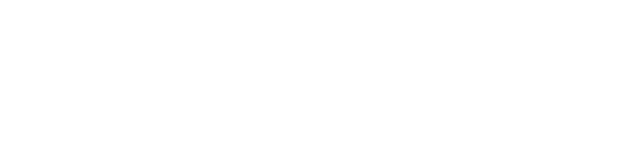
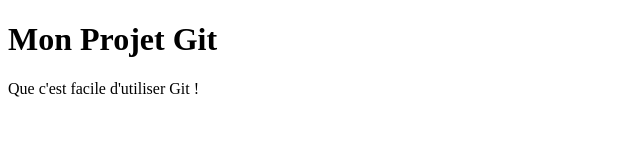
Before and after one commit to Alberto-Kitenge/mon_premier_git, a plain HTML site: page index.html in a window 1280 px wide. Shown: the whole page, without its empty margins (0-640 px from the left). Drawn offline with Linux system fonts and the light colour scheme.

Commit message:
Ajout d'un titre et d'un paragraphe dans le HTML

```diff
--- a/index.html
+++ b/index.html
@@ -8,7 +8,11 @@
     <meta name="viewport" content="width=device-width, initial-scale=1.0">
     <title>Mon Projet Git</title>
 </head>
+
 <body>
+    <h1>Mon Projet Git</h1>
+
+    <p>Que c'est facile d'utiliser Git !</p>
 
 </body>
 
```
